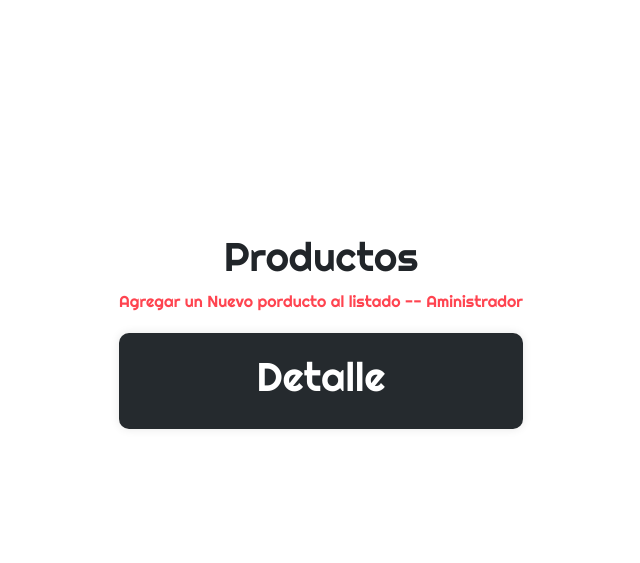
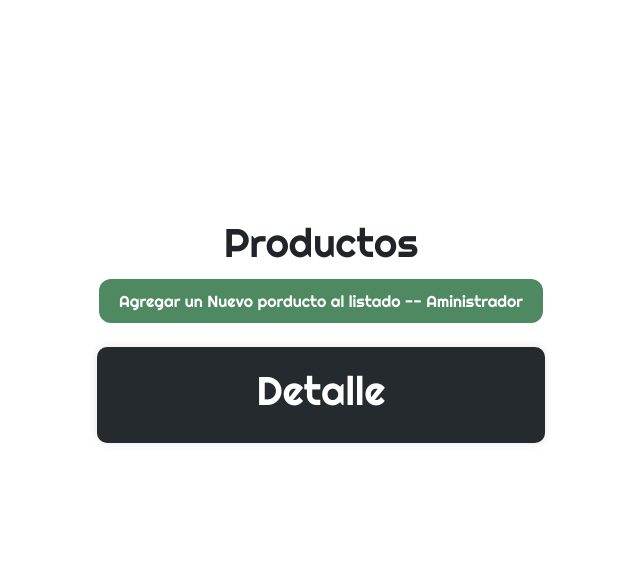
Before and after one commit to Perduracion/perduracion.github.io, a Python web app: template templates/cart.html in a window 1280 px wide. Shown: the part 84-647 px from the top of the page, without its empty margins (319-959 px from the left). Run offline with Jinja, Linux system fonts and the light colour scheme; the template is opened without the code that fills it, so the values that code supplies are empty; some libraries are stand-ins or nearby versions.

Commit message:
CRUD--> tuneo de botones crud

```diff
--- a/static/css/products.css
+++ b/static/css/products.css
@@ -96,3 +96,49 @@
 input[type="submit"]:hover {
     background-color: #45a049;
 }
+
+#button {
+    border: none;
+    color: white;
+    padding: 10px 20px;
+    text-align: center;
+    text-decoration: none;
+    display: inline-block;
+    font-size: 16px;
+    margin: 4px 2px;
+    cursor: pointer;
+    border-radius: 12px;
+    /* Bordes redondeados */
+    transition: background-color 0.3s;
+    /* Transición para el efecto hover */
+}
+
+/* Botón de nuevo */
+button.nuevo {
+    background-color: #4f8962;
+}
+
+button.nuevo:hover {
+    background-color: #5cbc74;
+}
+
+/* Botón de nuevo */
+button.editar {
+    background-color: #FFC107;
+}
+
+button.editar:hover {
+    background-color: #FFD150;
+    /* Un tono más oscuro de verde */
+}
+
+/* Botón de eliminar */
+button.eliminar {
+    background-color: #f44336;
+    /* Rojo */
+}
+
+button.eliminar:hover {
+    background-color: #da190b;
+    /* Un tono más oscuro de rojo */
+}
--- a/static/css/style.css
+++ b/static/css/style.css
@@ -582,15 +582,17 @@
 }
 
 .register-link {
-    color: var(--fourth-color);
+    color: var(--secondary-color);
     text-decoration: none;
+    list-style: none;
 }
 
+/*
 .register-link:hover {
     text-decoration: underline;
 }
 
-/*.flash {
+.flash {
     background-color: var(--secondary-color);
     color: #FF4500;
     padding: 10px;
--- a/static/javascript/products.js
+++ b/static/javascript/products.js
@@ -16,8 +16,8 @@
                     <p>Description: ${product.product_desc}</p>
                     <p>Price: ${product.product_price}</p>
                     <div class="product-actions">
-                        <button onclick="editProduct(${product.product_id})">Editar</button>
-                        <button onclick="deleteProduct(${product.product_id})">Eliminar</button>
+                        <button id="button" class="editar" onclick="editProduct(${product.product_id})">Editar</button>
+                        <button id="button" class="eliminar" onclick="deleteProduct(${product.product_id})">Eliminar</button>
                     </div>
                 </div>
                 <img src="${product.product_image_path}" alt="${product.product_name}" class="product-image">
--- a/templates/cart.html
+++ b/templates/cart.html
@@ -41,7 +41,8 @@
     <main>
         <div class="container-cart">
             <h1>Productos</h1>
-            <a class="register-link" href="nuevo">Agregar un Nuevo porducto al listado -- Aministrador</a></p>
+            <button id="button" class="nuevo"><a class="register-link" href="nuevo">Agregar un Nuevo porducto al
+                    listado -- Aministrador</a></button></p>
 
             <body>
                 <div class="container">
```
